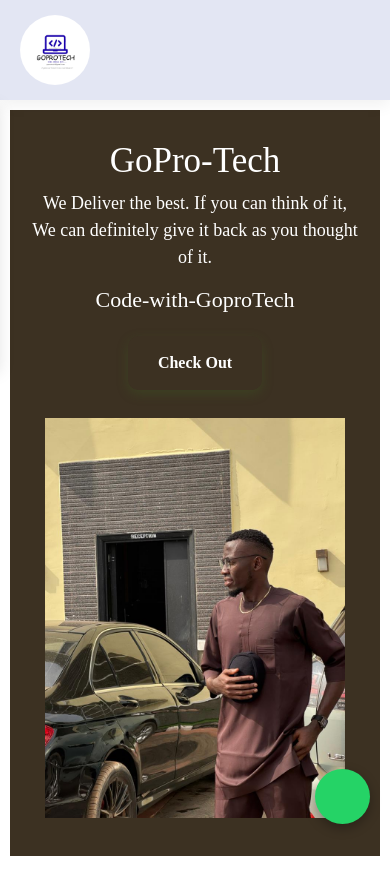
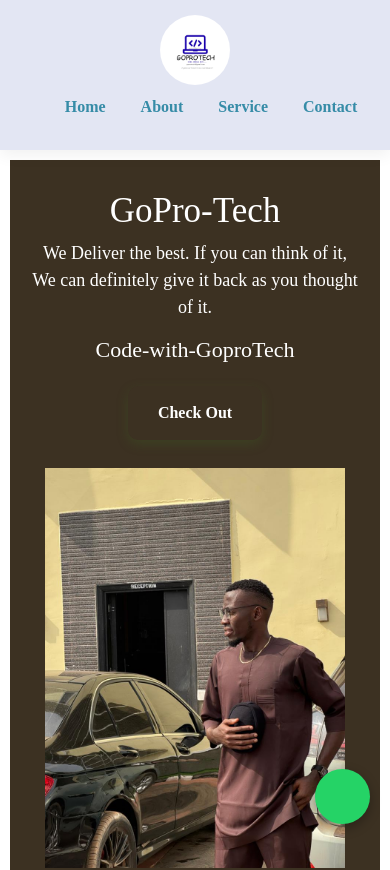
Before and after one commit to EzeAbelKenechukwu/gopro-tech, a React (Vite) app: page / in a window 390 px wide. Shown: the top 870 px of the page. Built offline with nearby package versions, Linux system fonts and the light colour scheme; the HTML template or start-up script is replaced by a standard one.

Commit message:
Updated homepage design

```diff
--- a/src/Header.jsx
+++ b/src/Header.jsx
@@ -1,25 +1,12 @@
 import { Link } from "react-router-dom";
-import { useState } from "react";
 import imgg from "./image/img-g.jpg";
 import "./HeaderGo.css";
 
 export const Header = () => {
-  const [menuOpen, setMenuOpen] = useState(false);
-
   return (
     <div className="gopro">
-      <img src={imgg} alt="GoPro" />
-
-      {/* Hamburger Icon */}
-      <div
-        className="menu-icon"
-        onClick={() => setMenuOpen(!menuOpen)}
-      >
-        <i className="fas fa-bars"></i>
-      </div>
-
-      {/* Navbar */}
-      <ul className={menuOpen ? "Navbar active" : "Navbar"}>
+        <img src={imgg} alt="GoPro" />
+      <ul className="Navbar">
         <li><Link to="/">Home</Link></li>
         <li><Link to="/about">About</Link></li>
         <li><Link to="/service">Service</Link></li>
--- a/src/HeaderGo.css
+++ b/src/HeaderGo.css
@@ -492,14 +492,6 @@
   text-align: center;
   color: #fff;
 }
-.text-3{
-  background-image: url(./image/img-2.jpg);
-  padding-bottom: 3px;
-  font-size: 16px;
-  font-weight: bold;
-  text-align: center;
-  color: #fff;
-}
 .text p{
   margin-bottom: 10px;
 }
@@ -771,12 +763,6 @@
   transform: scale(1.1);
   transition: 0.3s;
 }
-.menu-icon{
-  display: none;
-  font-size: 28px;
-  cursor: pointer;
-  color: #368CA7;
-}
 
 @keyframes bounce {
   0%,
@@ -809,49 +795,16 @@
     padding: 15px;
   }
 
- @media (max-width: 768px){
-
-  .gopro{
-    flex-direction: row;
-    justify-content: space-between;
-    align-items: center;
-    padding: 15px 20px;
-    position: relative;
-  }
-
-  .gopro img{
-    width: 70px;
-  }
-
-  .menu-icon{
-    display: block;
-  }
-
   .Navbar{
-    position: absolute;
-    top: 100%;
-    left: -100%;
-    width: 100%;
-    background: #e3e6f3;
-    flex-direction: column;
-    text-align: center;
-    padding: 20px 0;
-    transition: 0.4s ease;
-    box-shadow: 0 5px 15px rgba(0,0,0,0.1);
-  }
-
-  .Navbar.active{
-    left: 0;
-  }
-
-  .Navbar li{
-    padding: 15px 0;
+    flex-wrap: wrap;
+    justify-content: center;
+    gap: 15px;
+    margin-top: 10px;
   }
 
   .Navbar li a{
-    font-size: 18px;
+    font-size: 16px;
   }
-}
 
   .gopro img{
     width: 70px;
```
